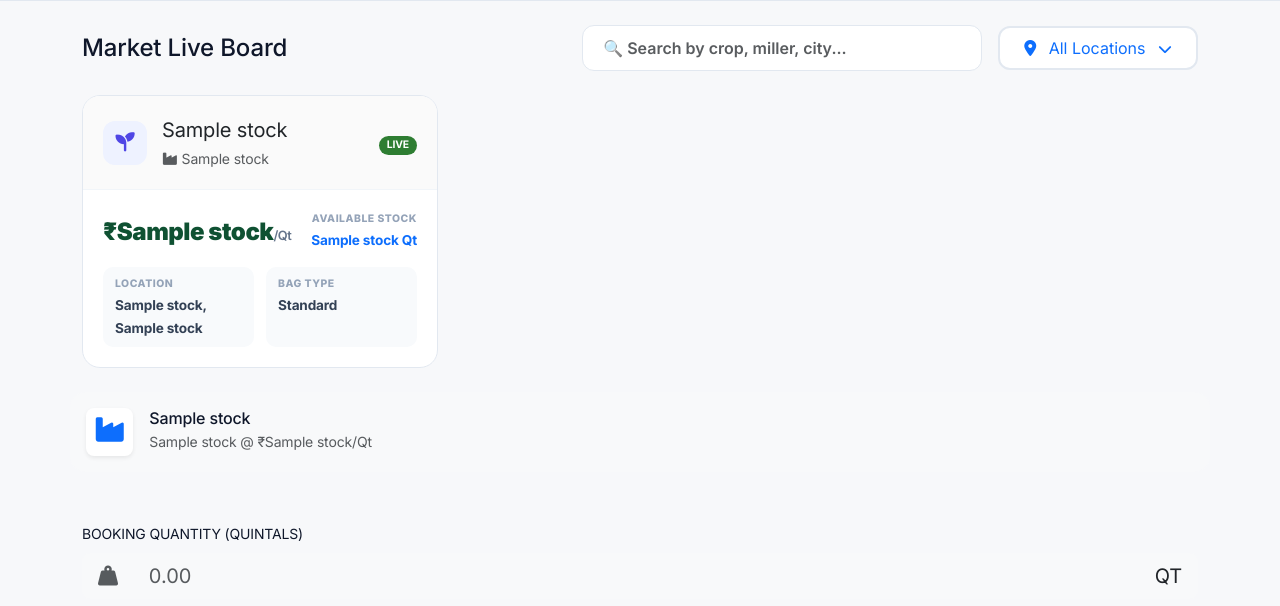
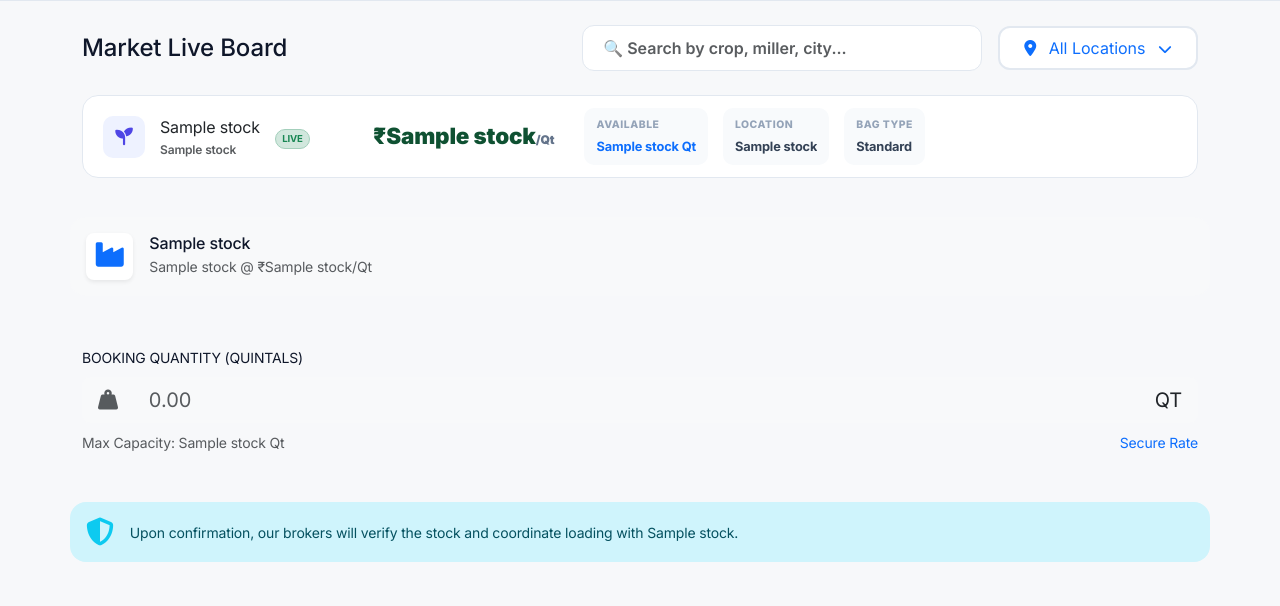
Before and after one commit to Shashank758/Sarna_Broker_Website-2, a Flask app: template templates/market.html in a window 1280 px wide. Shown: the part 585-1191 px from the top of the page. Run offline with Flask 3, Linux system fonts and the light colour scheme; the template is opened without the code that fills it: most values are stand-ins (such as "Sample title", 1, 10 or a date in 2020); some libraries are stand-ins or nearby versions.

Commit message:
Update market.html

```diff
--- a/templates/market.html
+++ b/templates/market.html
@@ -107,64 +107,74 @@
         font-weight: 800;
     }
 
-    /* ── MARKET COMMODITY CARDS ── */
+    /* ── MARKET COMMODITY CARDS (ROW LAYOUT) ── */
     .market-stock-card {
         background: #fff;
-        border-radius: 18px;
+        border-radius: 16px;
         border: 1px solid #e2e8f0;
-        transition: all 0.3s cubic-bezier(0.4, 0, 0.2, 1);
+        transition: all 0.3s ease;
         overflow: hidden;
-        position: relative;
+        margin-bottom: 15px;
+        display: flex;
+        align-items: center;
+        padding: 12px 20px;
+        gap: 20px;
     }
 
     .market-stock-card:hover {
-        transform: translateY(-4px);
-        box-shadow: 0 12px 24px rgba(0, 0, 0, 0.06);
         border-color: #10b981;
+        box-shadow: 0 4px 15px rgba(0, 0, 0, 0.05);
+        transform: translateX(4px);
     }
 
     .card-header-premium {
-        padding: 18px 20px;
-        border-bottom: 1px solid #f1f5f9;
+        padding: 0;
+        border-bottom: none;
         display: flex;
         align-items: center;
         gap: 15px;
-        background: #fafafa;
+        background: transparent;
+        min-width: 250px;
     }
 
     .icon-box-premium {
-        width: 44px;
-        height: 44px;
-        border-radius: 12px;
+        width: 42px;
+        height: 42px;
+        border-radius: 10px;
         display: flex;
         align-items: center;
         justify-content: center;
-        font-size: 1.2rem;
+        font-size: 1.1rem;
         flex-shrink: 0;
     }
 
     .card-body-premium {
-        padding: 20px;
+        padding: 0;
+        display: flex;
+        align-items: center;
+        justify-content: space-between;
+        flex-grow: 1;
+        gap: 30px;
     }
 
     .price-tag-premium {
-        font-size: 1.5rem;
+        font-size: 1.4rem;
         font-weight: 900;
         color: #0f5132;
-        letter-spacing: -0.02em;
+        min-width: 100px;
     }
 
     .price-tag-premium small {
-        font-size: 0.8rem;
+        font-size: 0.75rem;
         color: #64748b;
-        font-weight: 600;
     }
 
     .detail-grid {
-        display: grid;
-        grid-template-columns: repeat(2, 1fr);
-        gap: 12px;
-        margin-top: 15px;
+        display: flex;
+        align-items: center;
+        gap: 15px;
+        margin-top: 0;
+        flex-grow: 1;
     }
 
     .detail-item-premium {
@@ -185,31 +195,65 @@
     }
 
     .detail-value-premium {
-        font-size: 0.85rem;
+        font-size: 0.8rem;
         font-weight: 700;
         color: #334155;
     }
 
     .btn-book-premium {
-        background: #0f5132;
-        color: #fff;
+        background: #0f5132 !important;
+        color: #fff !important;
         font-weight: 800;
-        border-radius: 12px;
-        padding: 12px;
-        width: 100%;
+        border-radius: 10px;
+        padding: 10px 20px;
+        width: auto;
         border: none;
-        transition: all 0.2s;
-        margin-top: 20px;
+        white-space: nowrap;
+        font-size: 0.85rem;
+        transition: all 0.2s ease;
         text-transform: uppercase;
         letter-spacing: 0.05em;
-        font-size: 0.85rem;
+        display: flex;
+        align-items: center;
+        justify-content: center;
+        gap: 8px;
+        margin-top: 0 !important;
     }
 
     .btn-book-premium:hover {
-        background: #064e3b;
+        background: #0a4026 !important;
         transform: translateY(-2px);
-        box-shadow: 0 8px 20px rgba(15, 81, 50, 0.2);
-        color: #fff;
+    }
+
+    @media (max-width: 1200px) {
+        .detail-grid {
+            display: grid;
+            grid-template-columns: repeat(2, 1fr);
+            gap: 10px;
+        }
+    }
+
+    @media (max-width: 992px) {
+        .market-stock-card {
+            flex-direction: column;
+            align-items: stretch;
+            padding: 20px;
+        }
+
+        .card-header-premium {
+            min-width: auto;
+            margin-bottom: 15px;
+        }
+
+        .card-body-premium {
+            flex-direction: column;
+            align-items: stretch;
+            gap: 15px;
+        }
+
+        .btn-book-premium {
+            width: 100%;
+        }
     }
 
     /* ── MODALS ── */
@@ -372,7 +416,7 @@
             <div class="row g-4" id="stockCardsContainer">
                 {% if miller_stocks %}
                 {% for stock in miller_stocks %}
-                <div class="col-md-6 col-lg-4" data-aos="fade-up" data-aos-delay="{{ loop.index * 30 }}">
+                <div class="col-12" data-aos="fade-up" data-aos-delay="{{ loop.index * 30 }}">
                     <div class="market-stock-card">
                         <!-- Header -->
                         <div class="card-header-premium">
@@ -380,30 +424,30 @@
                                 <i class="fa fa-seedling"></i>
                             </div>
                             <div>
-                                <div class="fw-800 text-dark mb-0 fs-5">{{ stock[2] }}</div>
-                                <div class="text-muted small fw-600"><i class="fa fa-industry me-1"></i>{{ stock[10] }}
+                                <div class="fw-800 text-dark mb-0 fs-6">{{ stock[2] }}</div>
+                                <div class="text-muted" style="font-size: 0.75rem; font-weight: 600;">{{ stock[10] }}
                                 </div>
                             </div>
-                            <div class="ms-auto">
-                                <span class="badge rounded-pill bg-success px-2 py-1"
-                                    style="font-size: 0.65rem;">LIVE</span>
+                            <div>
+                                <span
+                                    class="badge rounded-pill bg-success-subtle text-success border border-success-subtle py-1"
+                                    style="font-size: 0.6rem;">LIVE</span>
                             </div>
                         </div>
 
                         <!-- Body -->
                         <div class="card-body-premium">
-                            <div class="d-flex justify-content-between align-items-end mb-3">
-                                <div class="price-tag-premium">₹{{ stock[4] }}<small>/Qt</small></div>
-                                <div class="text-end">
-                                    <div class="detail-label-premium">Available Stock</div>
-                                    <div class="detail-value-premium text-primary">{{ stock[3] }} Qt</div>
-                                </div>
-                            </div>
+                            <div class="price-tag-premium">₹{{ stock[4] }}<small>/Qt</small></div>
 
                             <div class="detail-grid">
                                 <div class="detail-item-premium">
+                                    <span class="detail-label-premium">Available</span>
+                                    <span class="detail-value-premium text-primary">{{ stock[3] }} Qt</span>
+                                </div>
+                                <div class="detail-item-premium">
                                     <span class="detail-label-premium">Location</span>
-                                    <span class="detail-value-premium">{{ stock[13] }}, {{ stock[14] }}</span>
+                                    <span class="detail-value-premium text-truncate" style="max-width: 120px;">{{
+                                        stock[13] }}</span>
                                 </div>
                                 <div class="detail-item-premium">
                                     <span class="detail-label-premium">Bag Type</span>
@@ -415,19 +459,13 @@
                                     <span class="detail-value-premium text-info">{{ stock[19] }}%</span>
                                 </div>
                                 {% endif %}
-                                {% if stock[17] %}
-                                <div class="detail-item-premium">
-                                    <span class="detail-label-premium">Payment</span>
-                                    <span class="detail-value-premium text-success">{{ stock[17] }}</span>
-                                </div>
-                                {% endif %}
                             </div>
 
                             <!-- Book button (buyers only) -->
                             {% if session.role == 'buyer' %}
                             <button class="btn btn-book-premium" data-bs-toggle="modal"
                                 data-bs-target="#bookModal{{ stock[0] }}">
-                                <i class="fa fa-file-signature me-2"></i>Book This Stock
+                                <i class="fa fa-file-signature me-2"></i>BOOK THIS STOCK
                             </button>
                             {% endif %}
                         </div>
```
